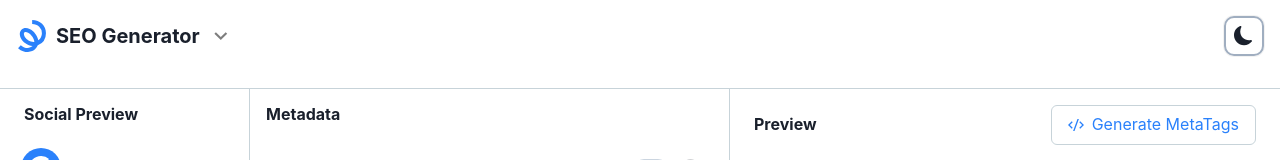
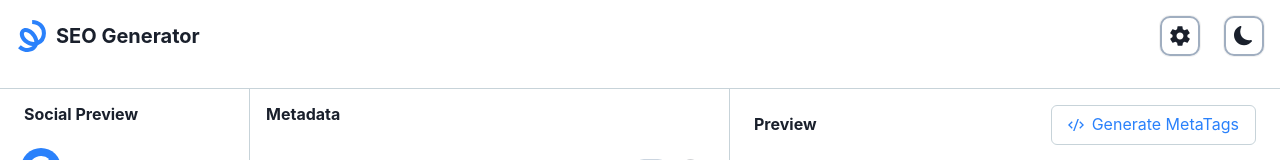
Before and after one commit to mrLuisFer/seo-generator, a Next.js app: page / in a window 1280 px wide. Shown: the top 160 px of the page. Built offline with nearby package versions, Linux system fonts and the light colour scheme; no server answers.

Commit message:
fix details and styles

```diff
--- a/src/components/common/Header/DarkModeToggle.tsx
+++ b/src/components/common/Header/DarkModeToggle.tsx
@@ -16,17 +16,7 @@ export default function DarkModeToggle() {
       right="10px"
       top="35px"
     >
-      <CommonBtn
-        onClick={toggleColorMode}
-        display="flex"
-        justifyContent="center"
-        alignItems="center"
-        hoverProps={{
-          background: 'fill.300',
-          borderColor: 'fill.300',
-          color: 'white',
-        }}
-      >
+      <CommonBtn onClick={toggleColorMode} display="flex" justifyContent="center" alignItems="center" >
         {colorMode === 'light' ? <BsFillMoonFill size="1.2rem" /> : <FaRegSun size="1.2rem" />}
       </CommonBtn>
     </HoverPopup>
--- a/src/components/common/Header/Logo/DropDownMenuToggle/DropDownItem.tsx
+++ b/src/components/common/Header/Logo/DropDownMenuToggle/DropDownItem.tsx
@@ -1,7 +1,5 @@
-import { Text, Grid, Link } from '@chakra-ui/react'
-import { useDarkMode } from 'hooks/useDarkMode'
+import { Text, Grid, Link, useColorModeValue } from '@chakra-ui/react'
 import { transitionProperty } from 'utils/transitionProperty'
-import { gray, white, black } from 'utils/chakraColors'
 
 interface DropDownItemProps {
   children: any
@@ -12,20 +10,24 @@ interface DropDownItemProps {
 }
 
 export default function DropDownItem({ children, text, hoverIconColor = '', url, ...props }: DropDownItemProps) {
-  const { isDarkMode } = useDarkMode()
 
   return (
     <Grid
-      _hover={{ background: isDarkMode ? gray.$600 : gray.$300 }}
       cursor="default"
       fontWeight="semibold"
       transition={transitionProperty('background')}
       userSelect="none"
-      color={isDarkMode ? white : black}
+      color={useColorModeValue("black", "white")}
       w="150px"
       alignItems="center"
       className="itemContainer"
+      boder="1px solid"
+      borderColor="transparent"
       {...props}
+      _hover={{
+        background: "fill.100",
+        borderColor: "fill.300"
+      }}
     >
       <Link
         p="0.5rem 1.5rem"
--- a/src/components/common/Header/Logo/DropDownMenuToggle/DropDownMenu.tsx
+++ b/src/components/common/Header/Logo/DropDownMenuToggle/DropDownMenu.tsx
@@ -1,15 +1,15 @@
-import { VStack } from '@chakra-ui/react'
-import { gray } from 'utils/chakraColors'
-import DropDownItem from './DropDownItem'
-import { ImGithub } from 'react-icons/im'
-import { TiSocialTwitter } from 'react-icons/ti'
-import { BsLinkedin } from 'react-icons/bs'
-import { useDarkMode } from 'hooks/useDarkMode'
+import { VStack } from '@chakra-ui/react';
+import { gray } from 'utils/chakraColors';
+import DropDownItem from './DropDownItem';
+import { ImGithub } from 'react-icons/im';
+import { TiSocialTwitter } from 'react-icons/ti';
+import { BsLinkedin } from 'react-icons/bs';
+import { useDarkMode } from 'hooks/useDarkMode';
 
 export default function DropDownMenu() {
-  const { isDarkMode } = useDarkMode()
+  const { isDarkMode } = useDarkMode();
 
-  const commonBorderRadius: string = '10px'
+  const commonBorderRadius: string = '10px';
 
   return (
     <VStack
@@ -19,9 +19,14 @@ export default function DropDownMenu() {
       p="0"
       position="absolute"
       spacing="0"
+      right="10px"
       zIndex="10"
     >
-      <DropDownItem text="GitHub" url="https://github.com/mrLuisFer" borderRadius={`${commonBorderRadius} ${commonBorderRadius} 0 0`}>
+      <DropDownItem
+        text="GitHub"
+        url="https://github.com/mrLuisFer"
+        borderRadius={`${commonBorderRadius} ${commonBorderRadius} 0 0`}
+      >
         <ImGithub />
       </DropDownItem>
       <DropDownItem text="LinkedIn" url="https://www.linkedin.com/in/mrluisfer/" hoverIconColor="#0077b5">
@@ -36,5 +41,5 @@ export default function DropDownMenu() {
         <TiSocialTwitter size="1.5rem" />
       </DropDownItem>
     </VStack>
-  )
+  );
 }
--- a/src/components/common/Header/Logo/DropDownMenuToggle/index.tsx
+++ b/src/components/common/Header/Logo/DropDownMenuToggle/index.tsx
@@ -1,49 +1,25 @@
 import { useState } from 'react';
-import { Text, Box, Flex } from '@chakra-ui/react';
-import { MdOutlineKeyboardArrowDown } from 'react-icons/md';
+import { Text, Box } from '@chakra-ui/react';
+import { IoMdSettings } from 'react-icons/io';
 import { transitionProperty } from 'utils/transitionProperty';
-import { useDarkMode } from 'hooks/useDarkMode';
 import DropDownMenu from './DropDownMenu';
 import ClickOutside from 'lib/ClickOutside';
+import CommonBtn from 'lib/CommonBtn';
 
 export default function DropDownMenuToggle() {
   const [isShowMenu, setIsShowMenu] = useState(false);
-  const { isDarkMode } = useDarkMode();
-
-  const fontColor = isDarkMode ? 'white' : 'black';
 
   return (
-    <Box position="relative">
-      <Flex
-        _hover={{
-          color: 'white',
-          background: 'fill.300',
-          opacity: 1,
-        }}
-        alignItems="center"
-        as="section"
-        bg={isShowMenu ? 'fill.300' : 'transparent'}
-        border="transparent"
-        borderRadius="5px"
-        color={isShowMenu ? 'white' : fontColor}
-        cursor="default"
-        h="auto"
-        onClick={() => setIsShowMenu((prevState) => !prevState)}
-        opacity={isShowMenu ? 1 : 0.5}
-        p={0}
-        title={!isShowMenu && 'Click to show social media'}
-        transition={transitionProperty()}
-        userSelect="none"
-        w="auto"
-      >
+    <Box position="relative" ml="0.5rem">
+      <CommonBtn onClick={() => setIsShowMenu((prevState) => !prevState)}>
         <Text
           fontSize="1.6rem"
-          transform={isShowMenu ? 'rotate(-180deg)' : 'rotate(0deg)'}
+          transform={isShowMenu ? 'rotate(-90deg)' : 'rotate(0deg)'}
           transition={transitionProperty('all')}
         >
-          <MdOutlineKeyboardArrowDown />
+          <IoMdSettings size="1.5rem" />
         </Text>
-      </Flex>
+      </CommonBtn>
       {isShowMenu && (
         <ClickOutside stateFunc={setIsShowMenu}>
           <DropDownMenu />
--- a/src/components/common/Header/Logo/index.tsx
+++ b/src/components/common/Header/Logo/index.tsx
@@ -1,7 +1,6 @@
 import Link from 'next/link'
 import { Flex, Heading, Text } from '@chakra-ui/react'
 import { SiSpringCreators } from 'react-icons/si'
-import DropDownMenuToggle from './DropDownMenuToggle'
 
 export default function Logo() {
   return (
@@ -14,7 +13,6 @@ export default function Logo() {
           SEO Generator
         </Link>
       </Heading>
-      <DropDownMenuToggle />
     </Flex>
   )
 }
--- a/src/components/common/Header/index.tsx
+++ b/src/components/common/Header/index.tsx
@@ -2,6 +2,7 @@ import { Flex, HStack, Box, useColorModeValue } from '@chakra-ui/react';
 import MenuIcon from './MenuIcon';
 import DarkModeToggle from './DarkModeToggle';
 import Logo from './Logo';
+import DropDownMenuToggle from './Logo/DropDownMenuToggle';
 
 const ResponsiveHeaderIcon = ({ children }: { children: any }) => {
   return <Box display={{ md: 'block', base: 'none' }}>{children}</Box>;
@@ -12,7 +13,10 @@ export default function Header() {
     <Box as="section" borderBottom="1px solid" borderColor={useColorModeValue('border.100', 'gray.700')}>
       <HStack as="header" align="center" mb="1rem" justifyContent="space-between" p="1rem">
         <Logo />
-        <Flex justifyContent="space-between" alignItems="center" gridGap="1.5rem">
+        <Flex alignItems="center" gridGap="1.5rem">
+          <ResponsiveHeaderIcon>
+            <DropDownMenuToggle />
+          </ResponsiveHeaderIcon>
           <ResponsiveHeaderIcon>
             <DarkModeToggle />
           </ResponsiveHeaderIcon>
--- a/src/lib/CommonBtn/index.tsx
+++ b/src/lib/CommonBtn/index.tsx
@@ -12,9 +12,10 @@ export default function HeaderBtn({ children, hoverProps, ...props }: HeaderBtnP
     <Button
       p="4px"
       borderRadius="10px"
-      _hover={{ borderColor: 'fill.300', ...hoverProps }}
       transition={transitionProperty()}
-      display="inline-block"
+      display="flex"
+      alignItems="center"
+      justifyContent="center"
       background="transparent"
       border="2px solid"
       borderColor={useColorModeValue('gray.400', 'gray.600')}
@@ -22,6 +23,7 @@ export default function HeaderBtn({ children, hoverProps, ...props }: HeaderBtnP
       boxShadow="xs"
       fontSize="1.5rem"
       cursor="default"
+      _hover={{ borderColor: 'fill.300', background: 'fill.300', color: 'white', ...hoverProps }}
       {...props}
     >
       {children}
```
